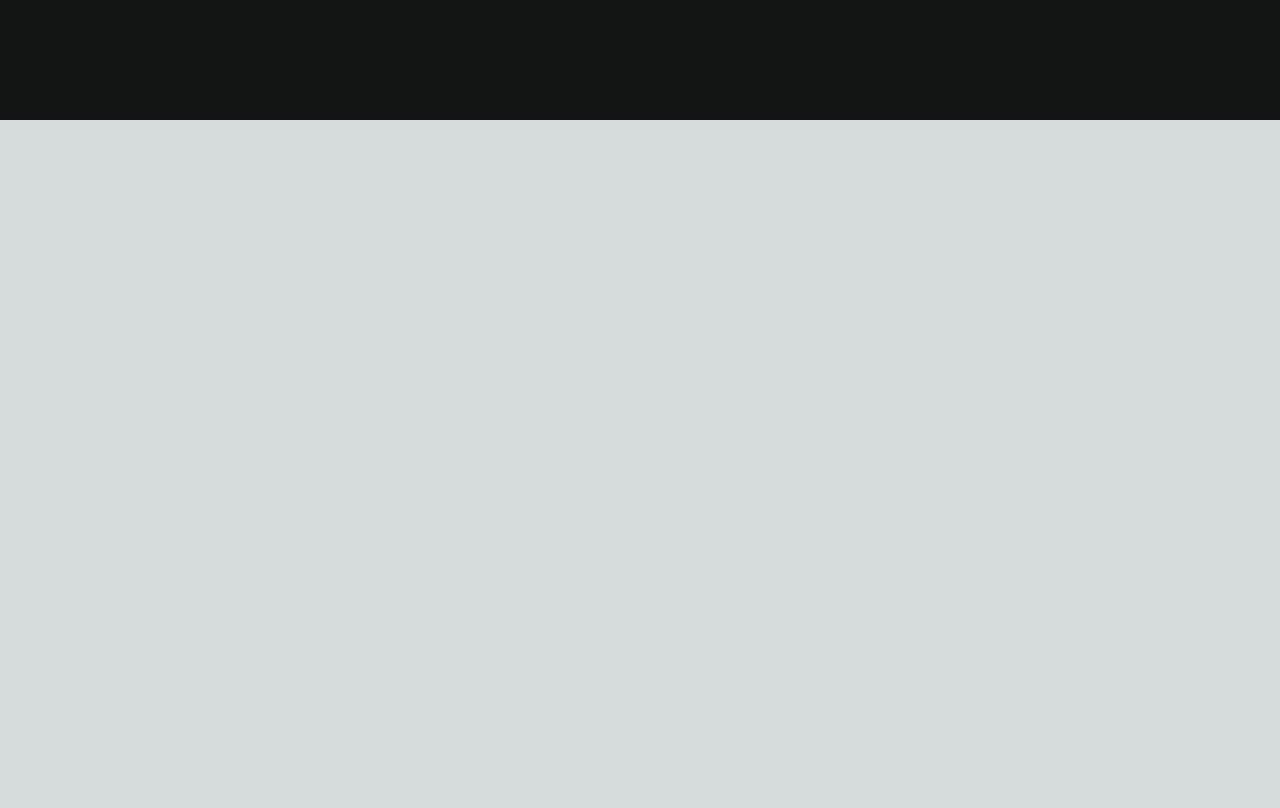
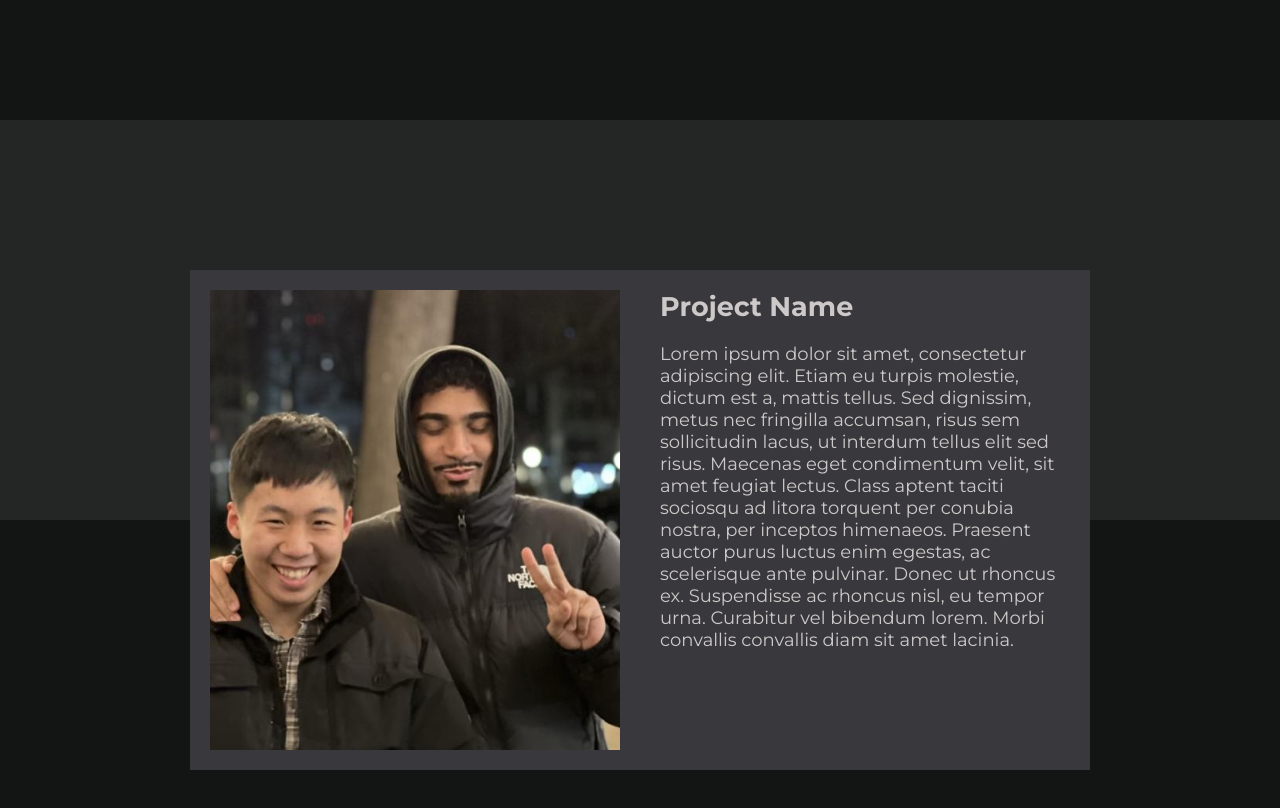
Before and after one commit to JosielPerez/personal-website, a Next.js app: page / in a window 1280 px wide. Shown: the part 1480-2288 px from the top of the page. Before the commit the page ends 1600 px from the top, so only its background shows below. Built offline with nearby package versions, Linux system fonts and the light colour scheme.

Commit message:
added project section

```diff
--- /dev/null
+++ b/components/ProjectCard/index.js
@@ -0,0 +1,30 @@
+import styles from "./styles.module.css";
+
+function ProjectCard() {
+  return (
+    <div className={styles.container}>
+      <div className={styles.left_content}>
+        <img
+          className={styles.project_img}
+          src="/project1.jpg"
+          alt="project 1"
+        />
+      </div>
+      <div className={styles.right_content}>
+        <h2>Project Name</h2>
+        <p>
+          Lorem ipsum dolor sit amet, consectetur adipiscing elit. Etiam eu
+          turpis molestie, dictum est a, mattis tellus. Sed dignissim, metus nec
+          fringilla accumsan, risus sem sollicitudin lacus, ut interdum tellus
+          elit sed risus. Maecenas eget condimentum velit, sit amet feugiat
+          lectus. Class aptent taciti sociosqu ad litora torquent per conubia
+          nostra, per inceptos himenaeos. Praesent auctor purus luctus enim
+          egestas, ac scelerisque ante pulvinar. Donec ut rhoncus ex.
+          Suspendisse ac rhoncus nisl, eu tempor urna. Curabitur vel bibendum
+          lorem. Morbi convallis convallis diam sit amet lacinia.
+        </p>
+      </div>
+    </div>
+  );
+}
+export default ProjectCard;
--- /dev/null
+++ b/components/ProjectCard/styles.module.css
@@ -0,0 +1,32 @@
+.container {
+  height: 500px;
+  width: 900px;
+  background-color: #39383c;
+  translate: 0 -250px;
+  display: flex;
+}
+
+.left_content {
+  height: 100%;
+  width: 50%;
+  padding: 20px;
+}
+
+.right_content {
+  height: 100%;
+  width: 50%;
+  padding: 20px;
+  font-size: 18px;
+  font-family: "Montserrat", sans-serif;
+  font-weight: 400;
+  color: rgb(205, 201, 201);
+}
+.right_content > h2 {
+  margin-bottom: 20px;
+}
+
+.project_img {
+  height: 100%;
+  width: 100%;
+  object-fit: cover;
+}
--- a/pages/index.js
+++ b/pages/index.js
@@ -4,6 +4,7 @@ import { Inter } from "@next/font/google";
 import styles from "@/styles/Home.module.css";
 import Hero from "@/sections/Hero";
 import About from "@/sections/About";
+import Projects from "@/sections/Projects";
 
 const inter = Inter({ subsets: ["latin"] });
 
@@ -19,6 +20,7 @@ export default function Home() {
       <main>
         <Hero />
         <About />
+        <Projects />
       </main>
     </>
   );
--- /dev/null
+++ b/sections/Projects/index.js
@@ -0,0 +1,15 @@
+import styles from "@/styles/Projects.module.css";
+import ProjectCard from "@/components/ProjectCard";
+
+export default function Hero() {
+  return (
+    <>
+      <div className={styles.container}>
+        <div className={styles.top_section}></div>
+        <div className={styles.bottom_section}>
+          <ProjectCard />
+        </div>
+      </div>
+    </>
+  );
+}
--- /dev/null
+++ b/styles/Projects.module.css
@@ -0,0 +1,20 @@
+.container {
+  height: 100vh;
+  width: 100%;
+}
+
+.top_section {
+  background-color: #242626;
+  width: 100%;
+  height: 50%;
+  display: flex;
+  justify-content: center;
+}
+
+.bottom_section {
+  background-color: #131414;
+  width: 100%;
+  height: 50%;
+  display: flex;
+  justify-content: center;
+}
```
Also changed, not shown: components/SkillCard/index.jsx (added), components/SkillCard/styles.module.css (added), public/project1.jpg (added).
